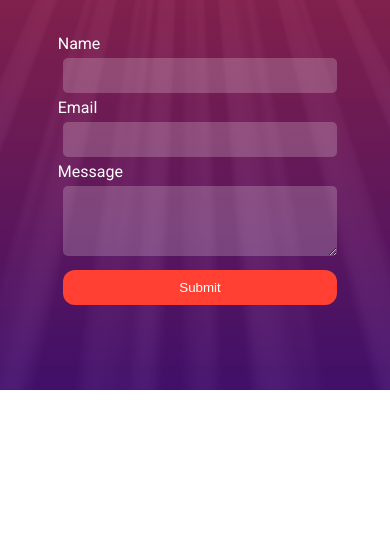
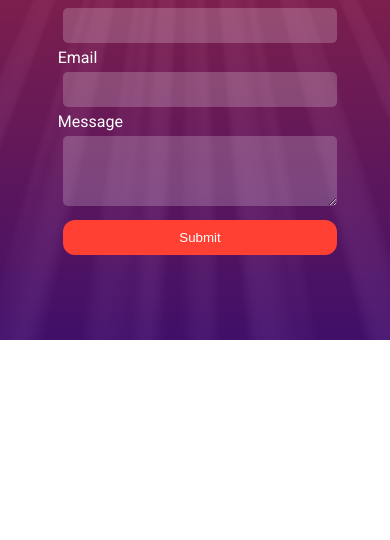
Before and after one commit to letsdevOnline/signup-miniproject, a plain HTML site: page index.html in a window 390 px wide. Shown: the part 456-996 px from the top of the page. After the commit the page ends 844 px from the top, so only its background shows below. Drawn offline with Linux system fonts and the light colour scheme.

Commit message:
last update

```diff
--- a/style.css
+++ b/style.css
@@ -30,14 +30,17 @@ header h1::first-letter{
     color: black;
     font-size: 45px;
 }
-
 .email-phone{
     display: flex;
     gap: 25px;
 }
+
+.twitter i:hover{
+    color:black
+}
 main{
     width: 88%;
-    margin: 200px auto ;
+    margin: 200px auto 0px ;
     display: flex;
     justify-content: space-around;
     padding-bottom: 80px;
@@ -90,7 +93,7 @@ input , textarea{
         margin: 10px;
     }
     main{
-        margin: 150px auto ;
+        margin: 100px auto 0;
         flex-direction: column;
     }
     .form , .message{
```
